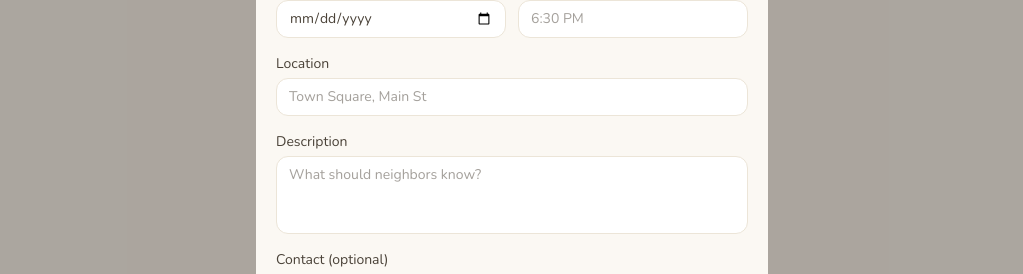
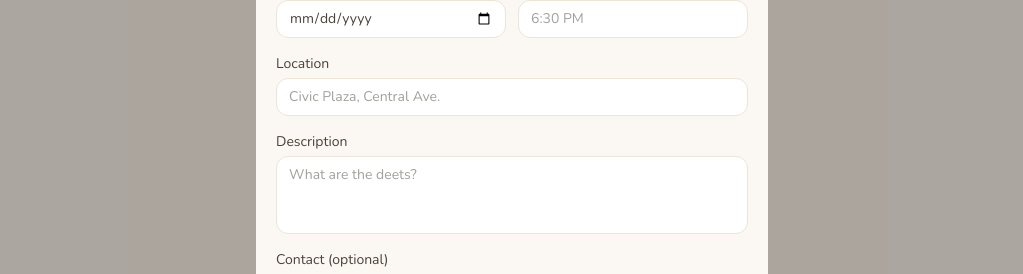
Before and after one commit to doddo15/community-board, a React (Vite) app: page / in a window 1280 px wide. Both pictures are taken after typing "Sample" into the empty fields and a click on the button "Post something". Shown: the part 314-588 px from the top of the page, without its empty margins (128-1151 px from the left). Built offline with nearby package versions, Linux system fonts and the light colour scheme.

Commit message:
changing input fields

```diff
--- a/src/App.jsx
+++ b/src/App.jsx
@@ -435,7 +435,7 @@ export default function CommunityBoard() {
                   onChange={e => setForm(f => ({ ...f, location: e.target.value }))}
                   className="cb-focus font-display text-sm px-3 py-2 rounded-xl border bg-white"
                   style={{ borderColor: LINE }}
-                  placeholder="Town Square, Main St"
+                  placeholder="Civic Plaza, Central Ave."
                 />
               </label>
 
@@ -447,7 +447,7 @@ export default function CommunityBoard() {
                   rows={3}
                   className="cb-focus font-display text-sm px-3 py-2 rounded-xl border bg-white resize-none"
                   style={{ borderColor: LINE }}
-                  placeholder="What should neighbors know?"
+                  placeholder="What are the deets?"
                 />
               </label>
 
```
